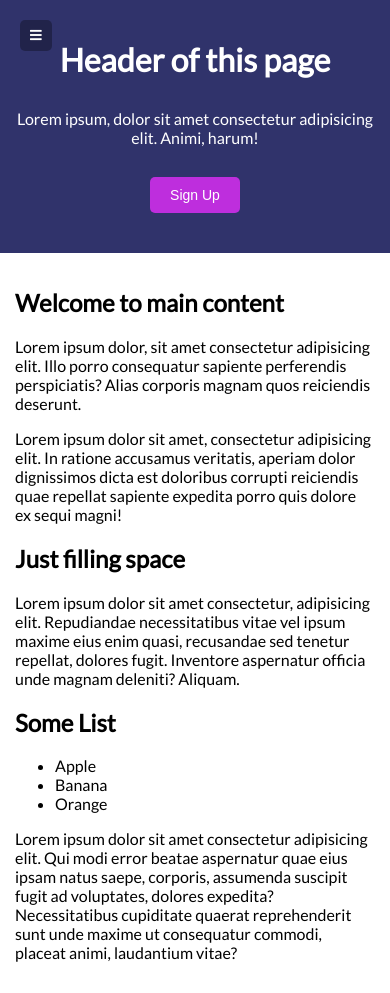
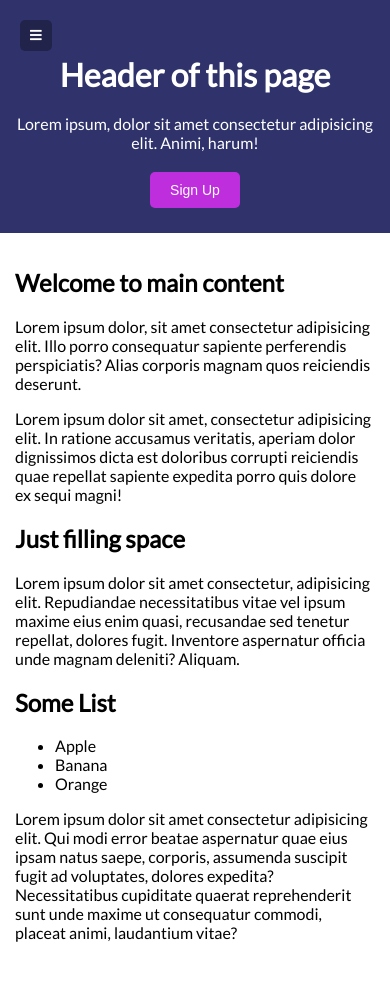
Before and after one commit to HarshaS18/simple-navbar, a plain HTML site: page index.html in a window 390 px wide. Drawn offline with Linux system fonts and the light colour scheme.

Commit message:
second commit

```diff
--- a/style.css
+++ b/style.css
@@ -196,3 +196,15 @@ button:focus {
     opacity: 1;
   }
 }
+
+@media (max-width: 500px) {
+  header {
+    padding-bottom: 25px;
+  }
+  header h1 {
+    margin-top: 15px;
+  }
+  header p {
+    margin: 20px 0;
+  }
+}
```
